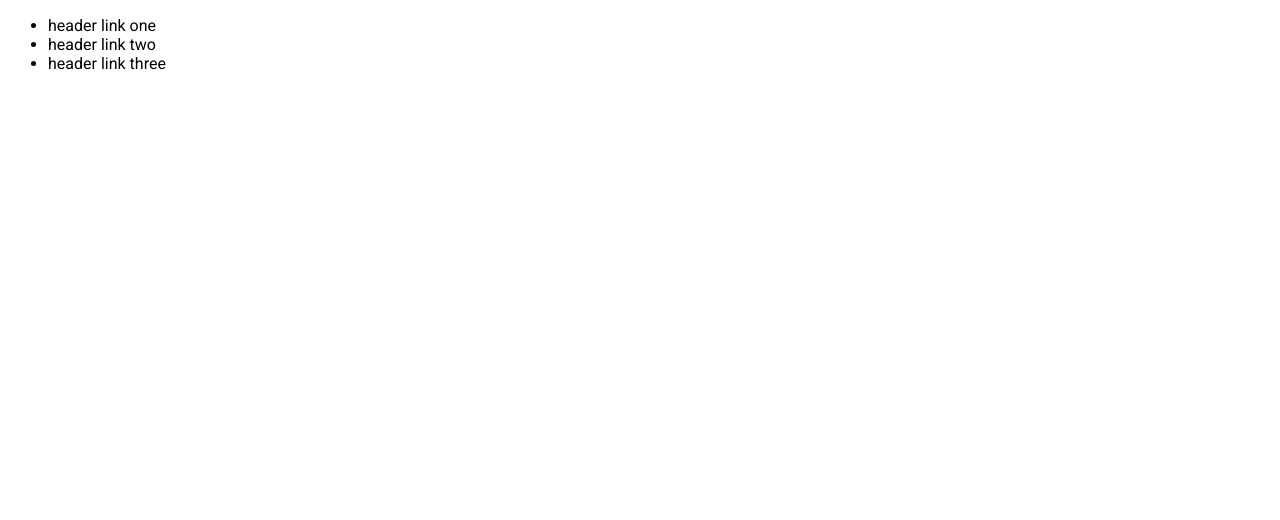
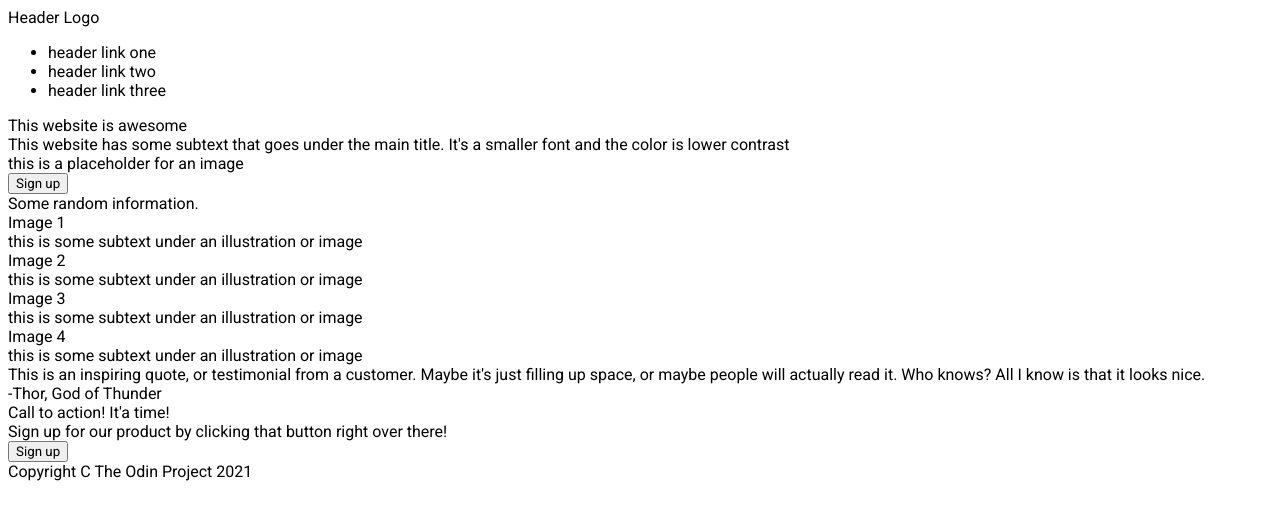
Before and after one commit to ibrarnaseer/landing-page-1, a plain HTML site: page index.html in a window 1280 px wide. Drawn offline with Linux system fonts and the light colour scheme.

Commit message:
update all index.html

```diff
--- a/index.html
+++ b/index.html
@@ -10,7 +10,7 @@
 <body>
     <div class="hero">
         <div class="header">
-            <div class="logo"></div>
+            <div class="logo">Header Logo</div>
             <div class="header-links">
                 <ul>
                     <li>header link one</li>
@@ -19,6 +19,45 @@
                 </ul>
             </div>
         </div>
+        <div class="hero-main">This website is awesome</div>
+        <div class="hero-secondary">This website has some subtext that goes under the main title.
+            It's a smaller font and the color is lower contrast
+        </div>
+        <div class="hero-img">this is a placeholder for an image</div>
+        <button class="hero-signup">Sign up</button>
     </div>
+    <div class="information">
+        <div class="information-header-text">Some random information.</div>
+        <div class="item">
+            <div class="information-image">Image 1</div>
+            <div class="information-image-text">this is some subtext under an illustration or image</div>
+        </div>
+        <div class="item">
+            <div class="information-image">Image 2</div>
+            <div class="information-image-text">this is some subtext under an illustration or image</div>
+        </div>
+        <div class="item">
+            <div class="information-image">Image 3</div>
+            <div class="information-image-text">this is some subtext under an illustration or image</div>
+        </div>
+        <div class="item">
+            <div class="information-image">Image 4</div>
+            <div class="information-image-text">this is some subtext under an illustration or image</div>
+        </div>
+        <div class="quote">
+            <div class="quote-1">
+                This is an inspiring quote, or  testimonial from a customer.
+                Maybe it's just filling up space, or maybe people will actually read it.
+                Who knows? All I know is that it looks nice.
+            </div>
+            <div class="quote-1-author">-Thor, God of Thunder</div>
+        </div>
+        <div class="call-to-action">
+            <div class="call-to-action-header">Call to action! It'a time!</div>
+            <div class="call-to-action-text">Sign up for our product by clicking that button right over there!</div>
+            <button class="call-to-action-signup">Sign up</button>
+        </div>
+    </div>
+    <div class="footer">Copyright C The Odin Project 2021</div>
 </body>
 </html>
```
